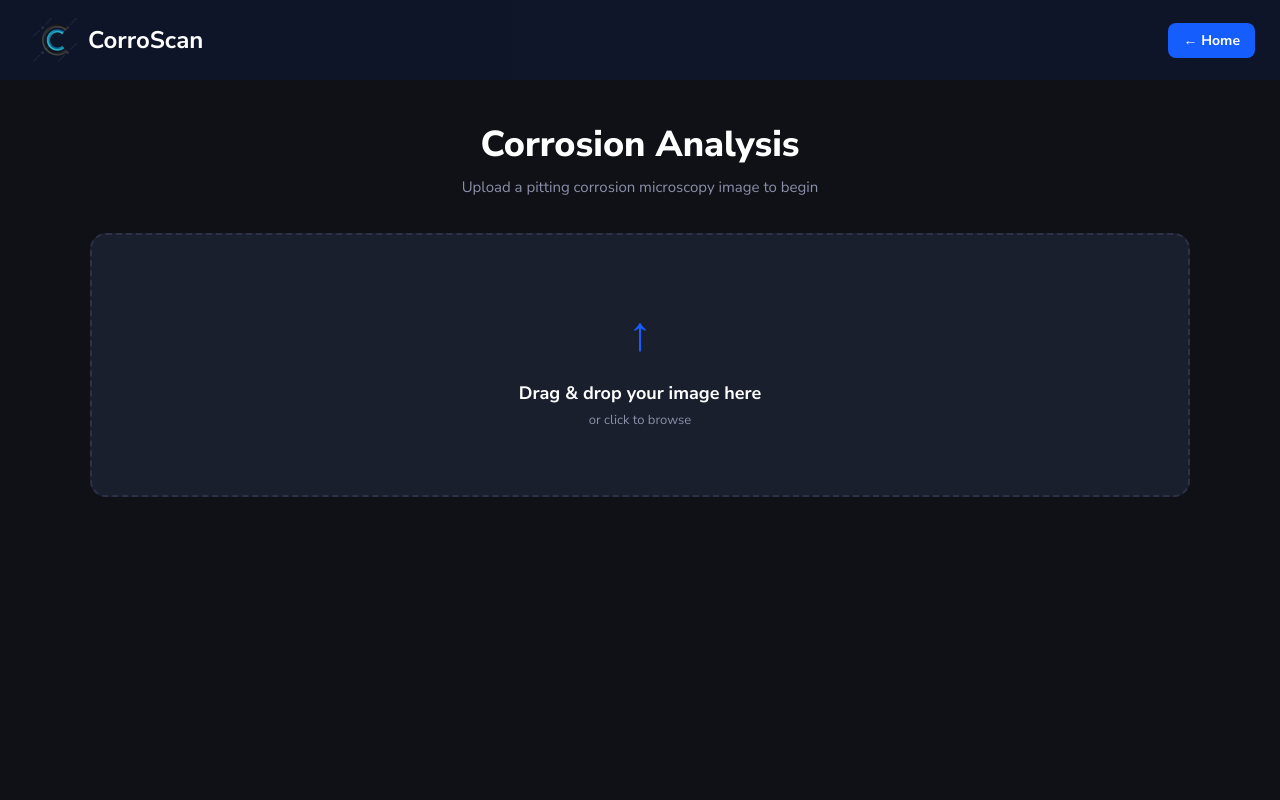
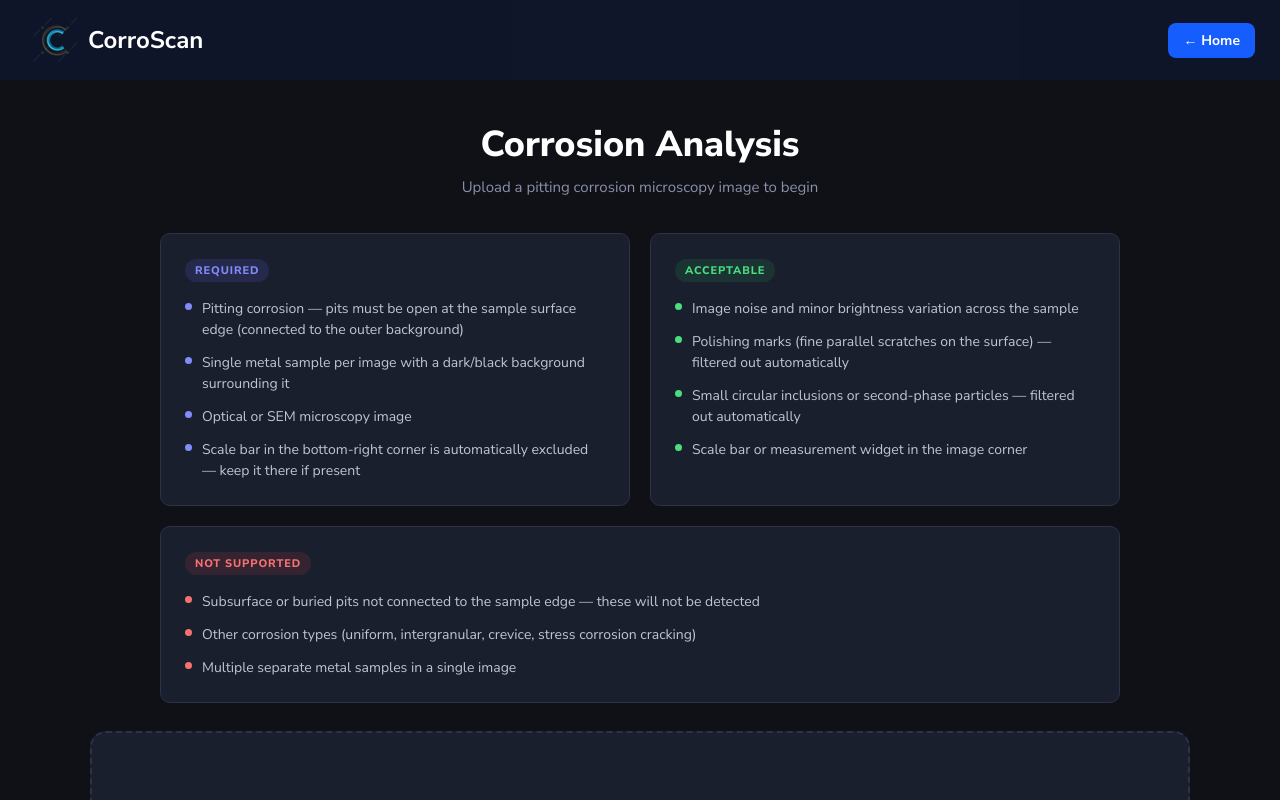
Before and after one commit to scrap-devs/CorroScan, a React (Vite) app in the folder corroscan/: page /extraction in a window 1280 px wide. Shown: the top 800 px of the page. Built offline with nearby package versions, Linux system fonts and the light colour scheme.

Commit message:
requirement

```diff
--- a/corroscan/src/pages/Extraction.jsx
+++ b/corroscan/src/pages/Extraction.jsx
@@ -4,6 +4,27 @@ import jsPDF from 'jspdf'
 import logo from '../icons/logo.png'
 import '../styles/header.css'
 import '../styles/extraction.css'
+import '../styles/general.css'
+
+const REQUIREMENTS = [
+  { text: 'Pitting corrosion — pits must be open at the sample surface edge (connected to the outer background)' },
+  { text: 'Single metal sample per image with a dark/black background surrounding it' },
+  { text: 'Optical or SEM microscopy image' },
+  { text: 'Scale bar in the bottom-right corner is automatically excluded — keep it there if present' },
+]
+
+const ACCEPTABLE = [
+  { text: 'Image noise and minor brightness variation across the sample' },
+  { text: 'Polishing marks (fine parallel scratches on the surface) — filtered out automatically' },
+  { text: 'Small circular inclusions or second-phase particles — filtered out automatically' },
+  { text: 'Scale bar or measurement widget in the image corner' },
+]
+
+const NOT_SUPPORTED = [
+  { text: 'Subsurface or buried pits not connected to the sample edge — these will not be detected' },
+  { text: 'Other corrosion types (uniform, intergranular, crevice, stress corrosion cracking)' },
+  { text: 'Multiple separate metal samples in a single image' },
+]
 
 const Extraction = () => {
   const [dragging,   setDragging]   = useState(false)
@@ -395,6 +416,44 @@ const Extraction = () => {
           <h1 className="extraction-title">Corrosion Analysis</h1>
           <p className="extraction-subtitle">Upload a pitting corrosion microscopy image to begin</p>
 
+          {/* Image guidelines */}
+          {!preview && (
+            <div className="requirements-container" style={{ marginBottom: '28px' }}>
+              <div className="requirements-grid">
+                <div className="req-card">
+                  <div className="req-card-header req-required">Required</div>
+                  <ul className="req-list">
+                    {REQUIREMENTS.map((r, i) => (
+                      <li key={i} className="req-item">
+                        <span className="req-dot req-dot-required" />{r.text}
+                      </li>
+                    ))}
+                  </ul>
+                </div>
+                <div className="req-card">
+                  <div className="req-card-header req-acceptable">Acceptable</div>
+                  <ul className="req-list">
+                    {ACCEPTABLE.map((r, i) => (
+                      <li key={i} className="req-item">
+                        <span className="req-dot req-dot-acceptable" />{r.text}
+                      </li>
+                    ))}
+                  </ul>
+                </div>
+                <div className="req-card req-card-wide">
+                  <div className="req-card-header req-unsupported">Not Supported</div>
+                  <ul className="req-list">
+                    {NOT_SUPPORTED.map((r, i) => (
+                      <li key={i} className="req-item">
+                        <span className="req-dot req-dot-unsupported" />{r.text}
+                      </li>
+                    ))}
+                  </ul>
+                </div>
+              </div>
+            </div>
+          )}
+
           {/* Drop zone */}
           {!preview && (
             <div
```
